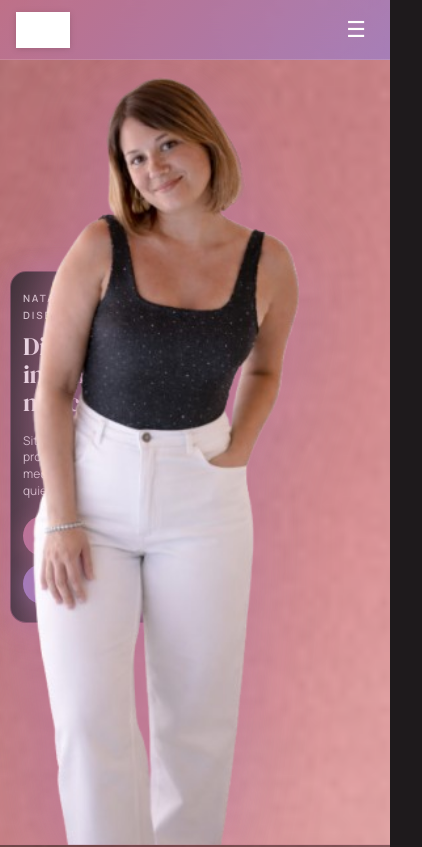
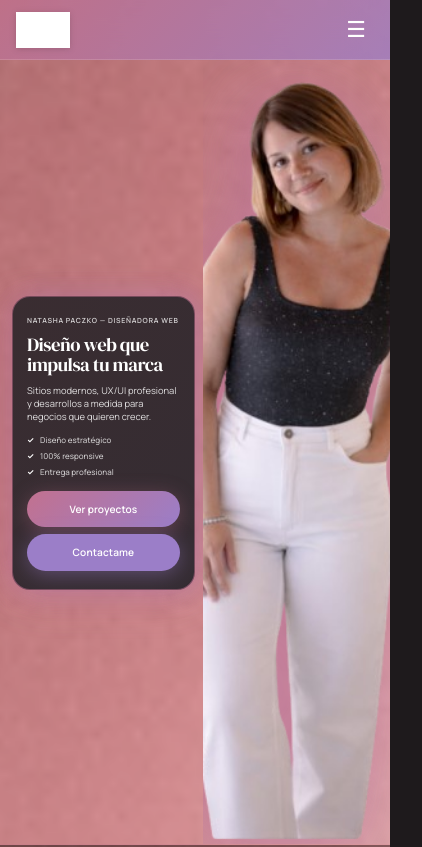
Before and after one commit to PACZKONATASHA/web-paczko, a React (Vite) app: page / in a window 390 px wide. Shown: the top 847 px of the page, 422 px wide, since content can reach past the window. Built offline with nearby package versions, Linux system fonts and the light colour scheme.

Commit message:
cambio 280

```diff
--- a/src/App.css
+++ b/src/App.css
@@ -1751,89 +1751,95 @@ img { display: block; max-width: 100%; }
     height: 36px;
   }
 
-  /* Hero mobile — 2 columnas, card izquierda + foto derecha */
+  /* ── Hero mobile: 2 columnas lado a lado, igual que desktop ── */
   .heroSplit {
     display: grid;
-    grid-template-columns: 55% 45%;
+    grid-template-columns: 52% 48%;
     min-height: 100vh;
     min-height: 100dvh;
   }
 
-  /* Card izquierda — centrada verticalmente con espacio para el nav */
+  /* Columna izquierda: card centrada verticalmente */
   .heroSplitLeft {
-    padding: 64px 10px 20px 28px;
+    padding: 62px 8px 20px 12px;
     align-items: flex-start;
     justify-content: center;
   }
 
+  /* Card: ocupa el ancho de su columna */
   .heroTextBox {
     width: 100%;
     max-width: 100%;
-    padding: 20px 14px;
+    padding: 18px 14px;
     border-radius: 18px;
     gap: 0;
   }
 
-  /* Ocultar solo algunos elementos */
+  /* Todos los elementos visibles */
   .heroEyebrow {
-    display: block;
-    font-size: 10px;
-    margin-bottom: 10px;
-  }
+    display: inline-block;
+    font-size: clamp(7px, 1.8vw, 10px);
+    letter-spacing: 0.1em;
+    margin-bottom: 8px;
+  }
+
+  .heroMainTitle {
+    font-size: clamp(16px, 4.8vw, 26px);
+    line-height: 1.1;
+    margin-bottom: 8px;
+  }
+
   .heroMainSubtitle {
     display: block;
-    font-size: clamp(12px, 3vw, 14px);
+    font-size: clamp(9px, 2.4vw, 12px);
     line-height: 1.4;
-    margin-bottom: 16px;
-  }
-  .heroBenefits   { display: none; }
-
-  /* Título grande y visible */
-  .heroMainTitle {
-    font-size: clamp(24px, 7vw, 34px);
-    line-height: 1.1;
+    margin-bottom: 10px;
+  }
+
+  .heroBenefits {
+    display: flex;
+    flex-direction: column;
+    gap: 3px;
     margin-bottom: 12px;
   }
 
-  /* Botones apilados, ancho completo */
+  .heroBenefit {
+    font-size: clamp(8px, 2vw, 11px);
+  }
+
   .heroButtons {
     flex-direction: column;
     width: 100%;
-    gap: 10px;
+    gap: 7px;
   }
 
   .btnHeroPrimary,
   .btnHeroSecondary {
     width: 100%;
     justify-content: center;
-    text-align: center;
-    padding: 11px 8px;
-    font-size: 12px;
+    padding: 10px 8px;
+    font-size: clamp(9px, 2.6vw, 12px);
+    white-space: nowrap;
     letter-spacing: 0.01em;
-    min-height: 40px;
-  }
-
-  /* Foto derecha — pegada al borde como parada */
+  }
+
+  /* Columna derecha: foto llena toda la columna */
   .heroSplitRight {
     position: relative;
-    overflow: visible;
-    display: flex;
-    align-items: flex-end;
-    justify-content: flex-end;
+    overflow: hidden;
+    display: block;
   }
 
   .heroPhoto {
     position: absolute;
-    bottom: 0;
-    right: -32px;
-    left: auto;
-    top: 55px;
+    top: 60px;
+    left: 0;
+    width: 100%;
+    height: calc(100% - 60px);
+    object-fit: cover;
+    object-position: top center;
     transform: none;
-    height: 95%;
-    width: auto;
     max-width: none;
-    object-fit: contain;
-    object-position: bottom right;
   }
 
   /* Sections */
@@ -1873,195 +1879,80 @@ img { display: block; max-width: 100%; }
   }
 }
 
-/* ====== RESPONSIVE — SMALL MOBILE (≤430px) ====== */
-@media (max-width: 430px) {
-  .heroSplit {
-    grid-template-columns: 56% 44%;
-  }
-
-  .heroSplitLeft {
-    padding: 70px 6px 20px 10px;
-  }
-
+/* ====== RESPONSIVE — SMALL MOBILE (≤360px) ====== */
+@media (max-width: 360px) {
   .heroTextBox {
-    padding: 18px 12px;
-    border-radius: 16px;
+    padding: 14px 10px;
+    border-radius: 14px;
   }
 
   .heroMainTitle {
-    font-size: clamp(22px, 6.5vw, 30px);
-    margin-bottom: 16px;
-  }
-
-  .heroButtons {
-    gap: 8px;
+    font-size: clamp(14px, 4.2vw, 18px);
+    margin-bottom: 6px;
+  }
+
+  .heroMainSubtitle {
+    font-size: clamp(8px, 2.2vw, 10px);
+    margin-bottom: 8px;
+  }
+
+  .heroBenefits {
+    margin-bottom: 8px;
   }
 
   .btnHeroPrimary,
   .btnHeroSecondary {
-    padding: 10px 6px;
-    font-size: 11px;
-    letter-spacing: 0;
-    text-align: center;
-    line-height: 1.3;
-    white-space: normal;
-    word-break: keep-all;
-  }
-}
-
-/* ====== RESPONSIVE — ULTRA TINY MOBILE (≤200px) ====== */
-@media (max-width: 200px) {
-  .heroSplit {
-    grid-template-columns: 65% 35%;
-  }
-
-  .heroSplitLeft {
-    padding: 48px 4px 16px 6px;
-    align-items: flex-start;
-    justify-content: center;
-  }
-
-  .heroTextBox {
-    padding: 11px 7px;
-    border-radius: 11px;
-    width: 100%;
-    max-width: 100%;
-  }
-
-  .heroEyebrow {
-    font-size: 6px;
-    margin-bottom: 5px;
-    display: block;
-  }
-
-  .heroMainTitle {
-    font-size: 13px;
-    margin-bottom: 7px;
-    line-height: 1.15;
-    font-weight: 700;
-  }
-
-  .heroMainSubtitle {
-    font-size: 7px;
-    line-height: 1.25;
-    margin-bottom: 8px;
-  }
-
-  .heroButtons {
-    gap: 4px;
-    flex-direction: column;
-  }
-
-  .btnHeroPrimary,
-  .btnHeroSecondary {
-    padding: 6px 5px;
-    font-size: 7px;
-    min-height: 26px;
-    width: 100%;
-  }
-
-  .heroPhoto {
-    right: -48px !important;
-    top: 48px !important;
-    height: 85% !important;
-  }
-}
-
-/* ====== RESPONSIVE — ULTRA SMALL MOBILE (≤250px) ====== */
-@media (max-width: 250px) {
-  .heroSplit {
-    grid-template-columns: 55% 45%;
-  }
-
-  .heroSplitLeft {
-    padding: 50px 6px 16px 10px;
-  }
-
-  .heroTextBox {
-    padding: 12px 8px;
-    border-radius: 12px;
-  }
-
-  .heroEyebrow {
-    font-size: 7px;
-    margin-bottom: 6px;
-  }
-
-  .heroMainTitle {
-    font-size: 14px;
-    margin-bottom: 8px;
-    line-height: 1.1;
-  }
-
-  .heroMainSubtitle {
-    font-size: 9px;
-    line-height: 1.2;
-    margin-bottom: 10px;
-  }
-
-  .heroButtons {
-    gap: 5px;
-  }
-
-  .btnHeroPrimary,
-  .btnHeroSecondary {
-    padding: 7px 4px;
-    font-size: 9px;
-    min-height: 30px;
-  }
-
-  .heroPhoto {
-    right: -35px !important;
-    top: 45px !important;
-    height: 88% !important;
+    padding: 8px 6px;
+    font-size: clamp(8px, 2.4vw, 10px);
   }
 }
 
 /* ====== RESPONSIVE — ULTRA SMALL MOBILE (≤280px) ====== */
 @media (max-width: 280px) {
   .heroSplit {
-    grid-template-columns: 50% 50%;
+    grid-template-columns: 54% 46%;
   }
 
   .heroSplitLeft {
-    padding: 60px 8px 20px 12px;
+    padding: 56px 6px 16px 8px;
   }
 
   .heroTextBox {
-    padding: 16px 10px;
-    border-radius: 14px;
+    padding: 10px 8px;
+    border-radius: 12px;
   }
 
   .heroEyebrow {
-    font-size: 8px;
-    margin-bottom: 8px;
+    font-size: 6px;
+    margin-bottom: 4px;
   }
 
   .heroMainTitle {
-    font-size: clamp(16px, 4vw, 20px);
-    margin-bottom: 10px;
+    font-size: clamp(11px, 4vw, 14px);
+    margin-bottom: 5px;
   }
 
   .heroMainSubtitle {
-    font-size: 10px;
-    line-height: 1.3;
-    margin-bottom: 12px;
+    font-size: 7px;
+    margin-bottom: 6px;
+  }
+
+  .heroBenefits {
+    gap: 2px;
+    margin-bottom: 6px;
+  }
+
+  .heroBenefit {
+    font-size: 6px;
   }
 
   .heroButtons {
-    gap: 6px;
+    gap: 4px;
   }
 
   .btnHeroPrimary,
   .btnHeroSecondary {
-    padding: 9px 5px;
-    font-size: 10px;
-    min-height: 34px;
-  }
-
-  .heroPhoto {
-    right: -45px !important;
-    top: 50px !important;
-    height: 90% !important;
-  }
-}
+    padding: 6px 4px;
+    font-size: 7px;
+  }
+}
```
